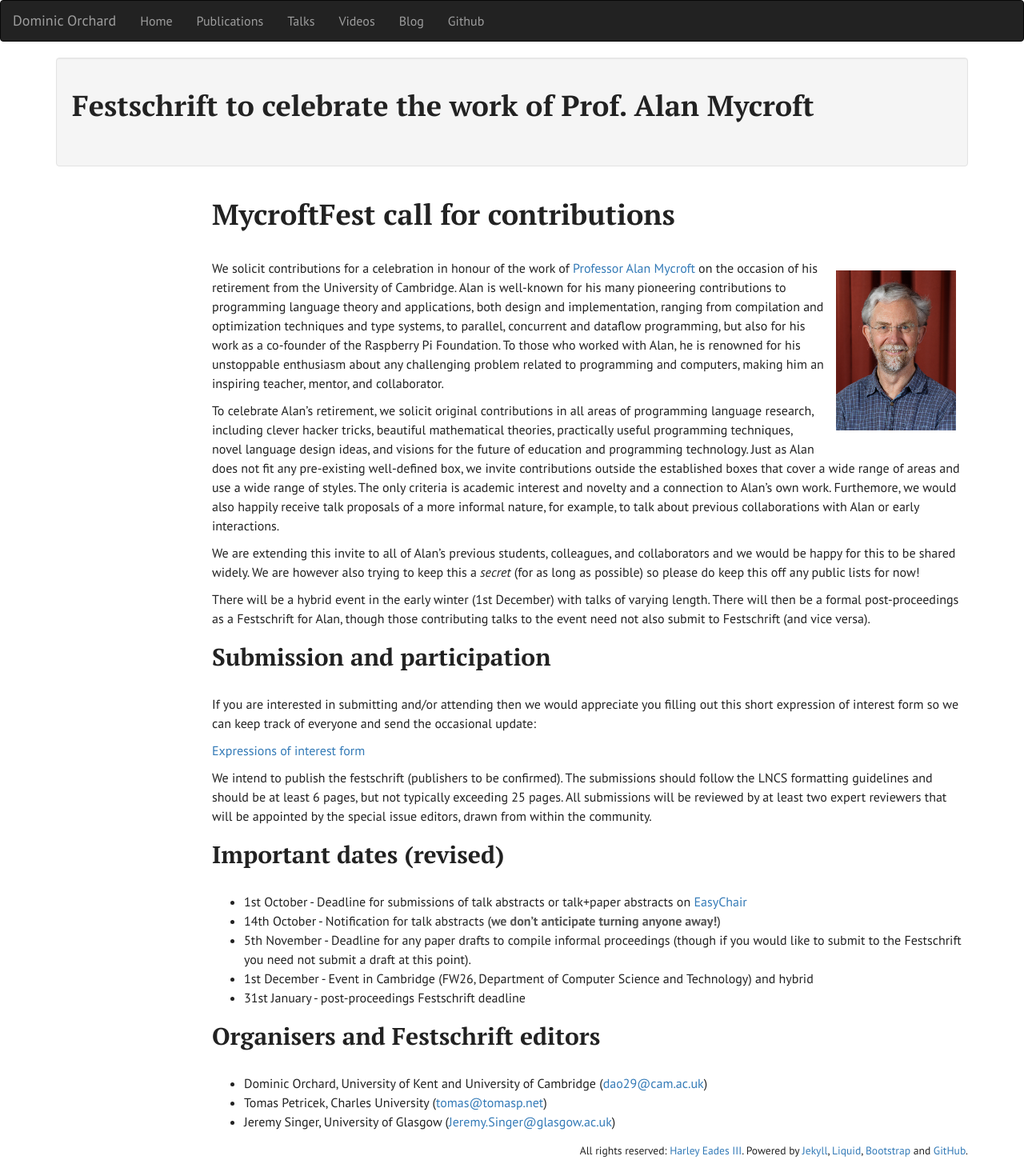
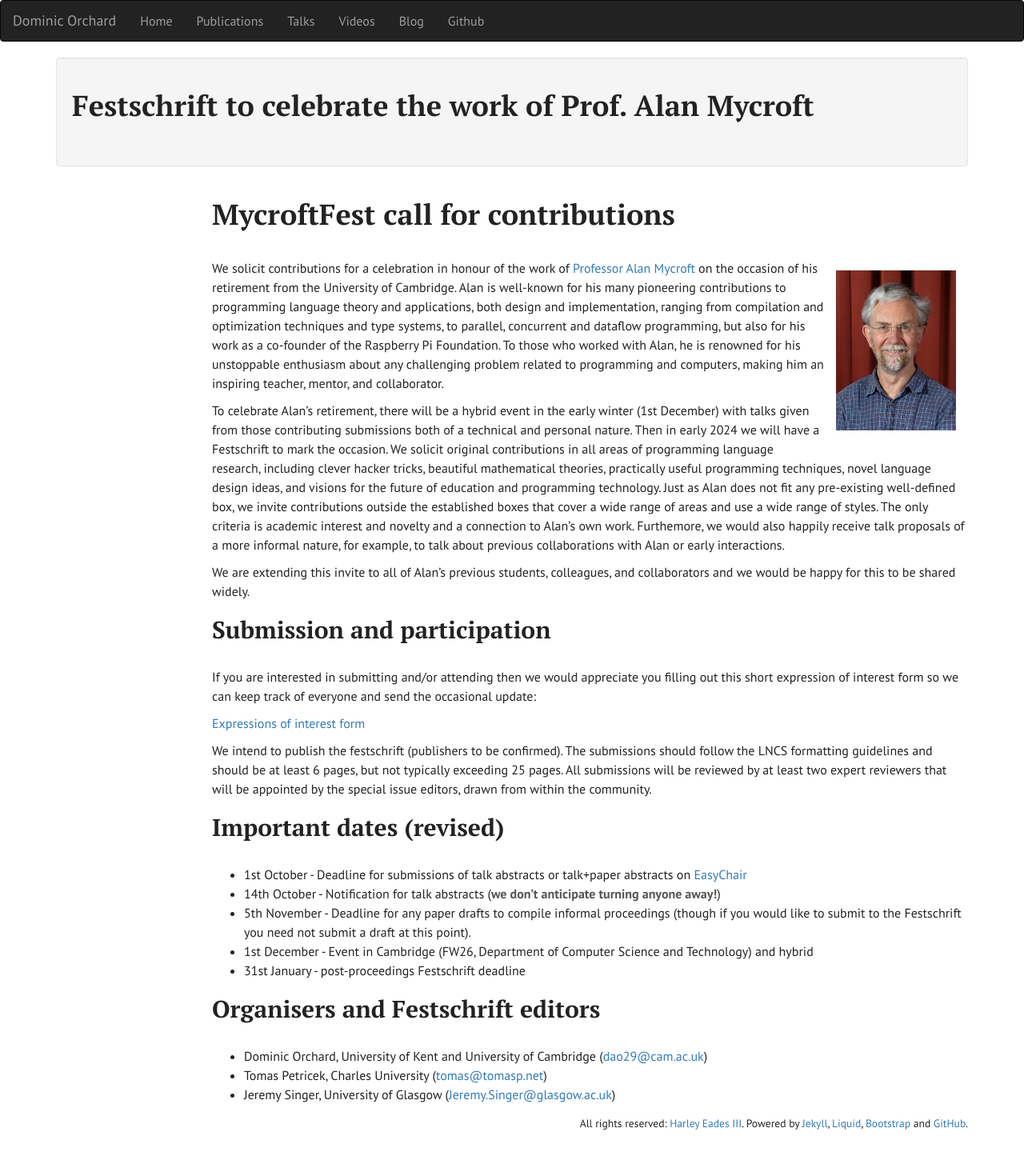
Before and after one commit to dorchard/dorchard.github.io, a Jekyll site: the page built from mycroftfest.md, in a window 1280 px wide. Shown: the whole page at 80% size. Built offline with Jekyll 4.4.1, drawn with Linux system fonts in a browser that asks for light colours; after the commit the page ends 1426 px from its top, so only the background shows below that.

Commit message:
text update on mycroftfest

```diff
--- a/mycroftfest.md
+++ b/mycroftfest.md
@@ -13,11 +13,9 @@ noindex: true
 
 We solicit contributions for a celebration in honour of the work of [Professor Alan Mycroft](https://www.cl.cam.ac.uk/~am21/) on the occasion of his retirement from the University of Cambridge.  Alan is well-known for his many pioneering contributions to programming language theory and applications, both design and implementation, ranging from compilation and optimization techniques and type systems, to parallel, concurrent and dataflow programming, but also for his work as a co-founder of the Raspberry Pi Foundation. To those who worked with Alan, he is renowned for his unstoppable enthusiasm about any challenging problem related to programming and computers, making him an inspiring teacher, mentor, and collaborator.
 
-To celebrate Alan's retirement, we solicit original contributions in all areas of programming language research, including clever hacker tricks, beautiful mathematical theories, practically useful programming techniques, novel language design ideas, and visions for the future of education and programming technology. Just as Alan does not fit any pre-existing well-defined box, we invite contributions outside the established boxes that cover a wide range of areas and use a wide range of styles. The only criteria is academic interest and novelty and a connection to Alan's own work. Furthemore, we would also happily receive talk proposals of a more informal nature, for example, to talk about previous collaborations with Alan or early interactions.
+To celebrate Alan's retirement, there will be a hybrid event in the early winter (1st December) with talks given from those contributing submissions both of a technical and personal nature. Then in early 2024 we will have a Festschrift to mark the occasion. We solicit original contributions in all areas of programming language research, including clever hacker tricks, beautiful mathematical theories, practically useful programming techniques, novel language design ideas, and visions for the future of education and programming technology. Just as Alan does not fit any pre-existing well-defined box, we invite contributions outside the established boxes that cover a wide range of areas and use a wide range of styles. The only criteria is academic interest and novelty and a connection to Alan's own work. Furthemore, we would also happily receive talk proposals of a more informal nature, for example, to talk about previous collaborations with Alan or early interactions.
 
-We are extending this invite to all of Alan's previous students, colleagues, and collaborators and we would be happy for this to be shared widely. We are however also trying to keep this a *secret* (for as long as possible) so please do keep this off any public lists for now!
-
-There will be a hybrid event in the early winter (1st December) with talks of varying length. There will then be a formal post-proceedings as a Festschrift for Alan, though those contributing talks to the event need not also submit to Festschrift (and vice versa).
+We are extending this invite to all of Alan's previous students, colleagues, and collaborators and we would be happy for this to be shared widely.
 
 ## Submission and participation
 
```
